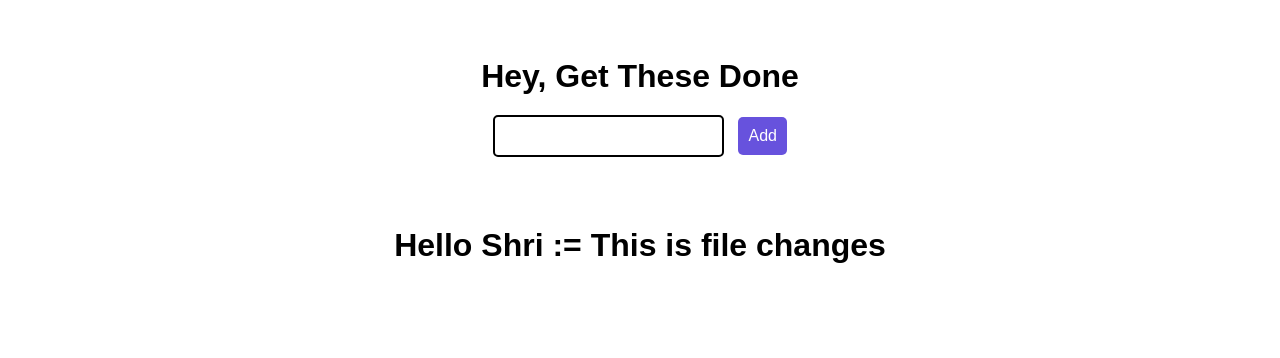
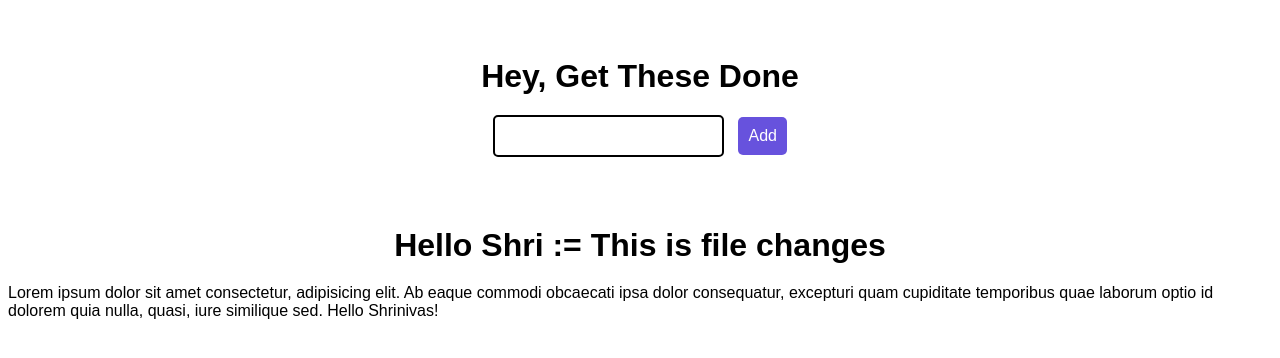
Before and after one commit to Shrini66/Todo-List, a plain HTML site: page index.html in a window 1280 px wide. Drawn offline with Linux system fonts and the light colour scheme.

Commit message:
updated in new branch

```diff
--- a/index.html
+++ b/index.html
@@ -17,7 +17,8 @@
         </div>
     </center>
     <h1>Hello Shri := This is file changes</h1>
-
+    Lorem ipsum dolor sit amet consectetur, adipisicing elit. Ab eaque commodi obcaecati ipsa dolor consequatur, excepturi quam cupiditate temporibus quae laborum optio id dolorem quia nulla, quasi, iure similique sed.
+    Hello Shrinivas!
     <script src="/index.js"></script>
 </body>
 </html>
```
